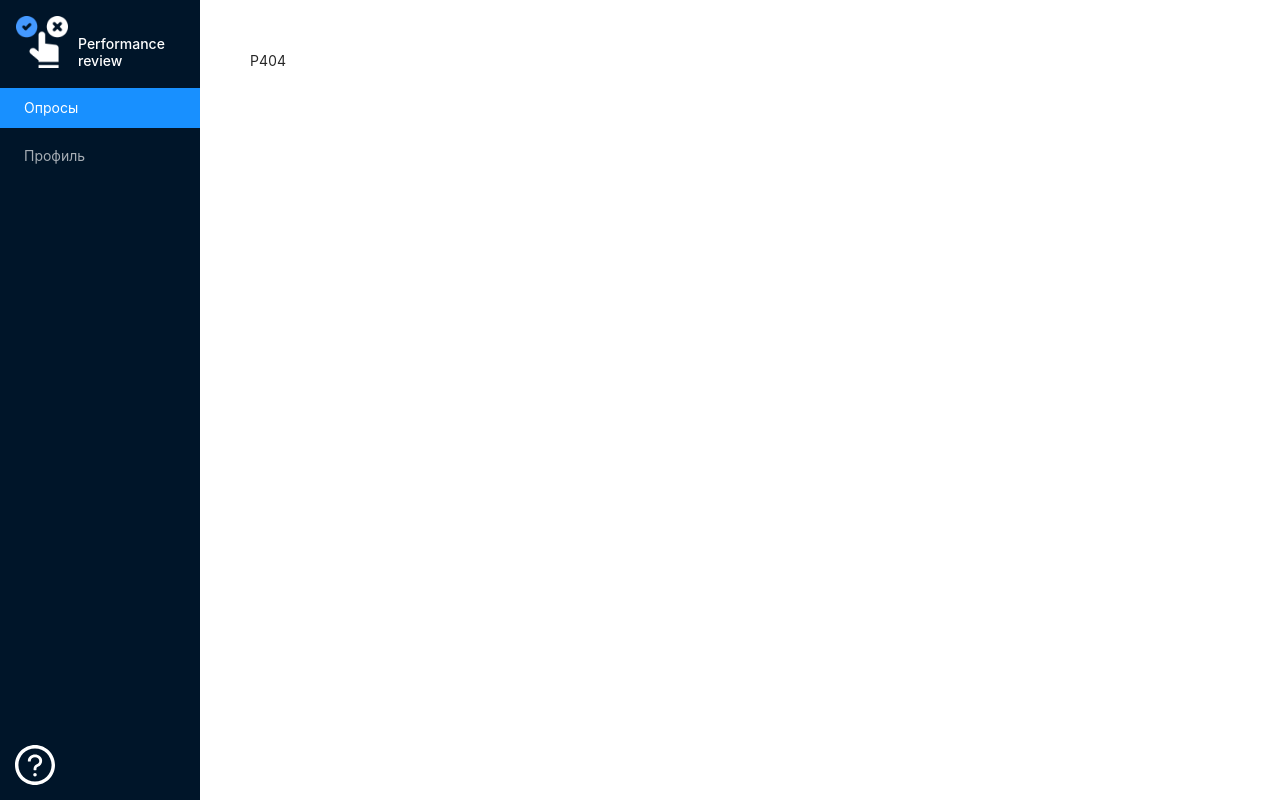
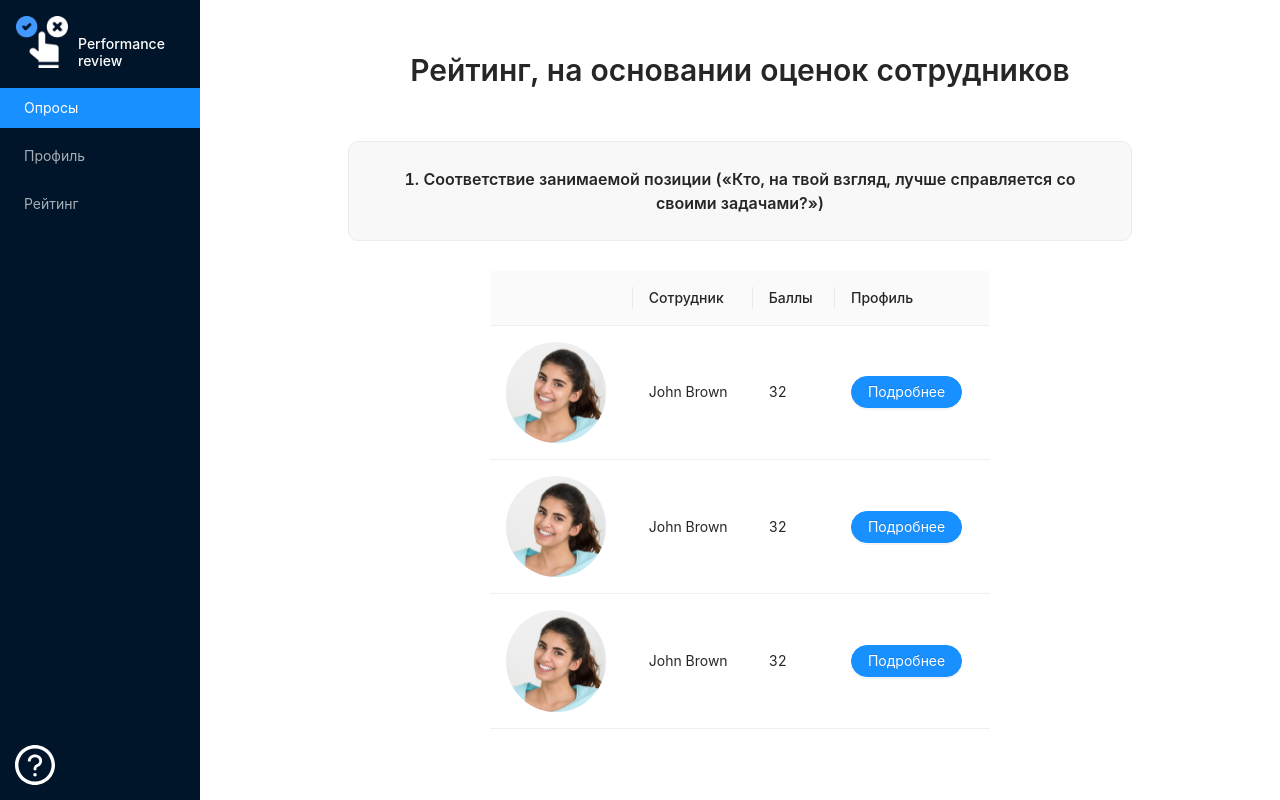
Before and after one commit to perfomance-review/pr-frontend, a React (Create React App) app: page /overallRating in a window 1280 px wide. Built offline with nearby package versions, Linux system fonts and the light colour scheme.

Commit message:
Страница общего рейтинга

```diff
--- a/src/App.css
+++ b/src/App.css
@@ -58,6 +58,14 @@
 .poll-card {
   width: 240px;
   margin: 10px;
+  background: #f8f8f8;
+  border: 1px solid #ececec;
+  border-radius: 10px;
+  height: 95%;
+}
+
+.ant-card-head{
+  border-bottom: 1px solid #ececec;
 }
 
 .poll-description {
@@ -100,17 +108,27 @@
   width: 100%;
 }
 
+.rating-table-wrapper{
+  width: 80%;
+  max-width: 500px;
+  margin: 30px auto 0;
+}
+
+.rating-img{
+  width: 100px;
+}
+
 .question-page-wrapper {
   width: 80%;
   margin: 0 auto;
 }
 
 .question {
-  background: #edeef0;
+  background: #f8f8f8;
   padding: 25px 40px;
-  margin: 70px 0 30px;
+  margin: 50px 0 30px;
   text-align: center;
-  border: 1px solid #e7e8ec;
+  border: 1px solid #ececec;
   border-radius: 10px;
 }
 
@@ -120,8 +138,8 @@
 }
 
 .answer {
-  background: #edeef0;
-  border: 1px solid #e7e8ec;
+  background: #f8f8f8;
+  border: 1px solid #ececec;
   border-radius: 10px;
   padding: 45px 40px;
   text-align: center;
@@ -152,10 +170,10 @@
 }
 
 .info-wrapper {
-  background: #edeef0;
+  background: #f8f8f8;
   padding: 15px;
   margin: 20px 0 10px;
-  border: 1px solid #e7e8ec;
+  border: 1px solid #ececec;
   border-radius: 10px;
   display: flex;
 }
--- a/src/App.js
+++ b/src/App.js
@@ -4,6 +4,7 @@ import { Polls } from './pages/Polls';
 import { Poll } from './pages/Poll';
 import { P404 } from './pages/P404';
 import { Profile } from './pages/Profile';
+import { OverallRating } from './pages/OverallRating';
 import './App.css';
 import { QuestionCircleOutlined } from '@ant-design/icons';
 import logo from './logo.png';
@@ -19,6 +20,10 @@ const menuPoints = [
   {
     title: 'Профиль',
     to: '/profile',
+  },
+  {
+    title: 'Рейтинг',
+    to: '/overallRating',
   },
 ];
 
@@ -52,6 +57,7 @@ function App() {
             <Route path="/polls" element={<Polls />}></Route>
             <Route path="/polls/:id" element={<Poll />}></Route>
             <Route path="/profile" element={<Profile />}></Route>
+            <Route path="/overallRating" element={<OverallRating />}></Route>
             <Route path="*" element={<P404 />}></Route>
           </Routes>
         </Content>
--- /dev/null
+++ b/src/pages/OverallRating.jsx
@@ -0,0 +1,101 @@
+import React, { useEffect, useState } from 'react';
+import { Typography, Spin, Space } from 'antd';
+import 'antd/dist/antd.css';
+import { Select, Button, Table, Tag } from 'antd';
+
+const { Title } = Typography;
+const { Option } = Select;
+const columns = [
+  {
+    title: '',
+    dataIndex: 'userId',
+    key: 'userId',
+    render: (text) =>
+      <img
+        src={
+          process.env.PUBLIC_URL +
+          '/users/' + text + '.svg'
+        }
+        alt="user"
+        className="rating-img"
+      />,
+  },
+  {
+    title: 'Сотрудник',
+    dataIndex: 'user',
+    key: 'user',
+  },
+  {
+    title: 'Баллы',
+    dataIndex: 'marks',
+    key: 'marks',
+  },
+  {
+    title: 'Профиль',
+    key: 'profile',
+    render: () =>
+      <a href="/profile">
+        <Button
+          type="primary"
+          shape="round"
+          size="default"
+        >
+          Подробнее
+        </Button>
+      </a>,
+  },
+];
+const data = [
+  {
+    userId: '00000000-0000-0000-0000-000000000004',
+    user: 'John Brown',
+    marks: 32,
+    profile: '00000000-0000-0000-0000-000000000004',
+  },
+  {
+    userId: '00000000-0000-0000-0000-000000000004',
+    user: 'John Brown',
+    marks: 32,
+    profile: '00000000-0000-0000-0000-000000000004',
+  },
+  {
+    userId: '00000000-0000-0000-0000-000000000004',
+    user: 'John Brown',
+    marks: 32,
+    profile: '00000000-0000-0000-0000-000000000004',
+  },
+];
+
+const OverallRating = () => {
+  const [isPollLoading, setIsPollLoading] = useState(false);
+
+  return (
+    <div>
+      {!isPollLoading ? (
+        <>
+          <Title level={2} className="page-header">
+            Рейтинг, на основании оценок сотрудников
+          </Title>
+
+          <div className="question-page-wrapper">
+              <Title level={5} className="question">
+                1. Соответствие занимаемой позиции («Кто, на твой взгляд, лучше справляется со своими задачами?»)
+              </Title>
+          </div>
+
+          <div className="rating-table-wrapper">
+            <Table columns={columns}
+              dataSource={data}
+              pagination={false} />
+          </div>
+        </>
+      ) : (
+        <Space className="data-loader">
+          <Spin size="large" />
+        </Space>
+      )}
+    </div>
+  );
+};
+
+export { OverallRating };
--- a/src/pages/PollTake.jsx
+++ b/src/pages/PollTake.jsx
@@ -71,7 +71,11 @@ const PollTake = ({ updatePollStatus }) => {
           </Title>
 
           <div className="question-page-wrapper">
-            <p className="question">{question.text}</p>
+            <p className="question">
+              <Title level={5} className="page-header">
+                {question.text}
+              </Title>
+            </p>
 
             <div className="answers-wrapper">
               <div className="answer">
```
